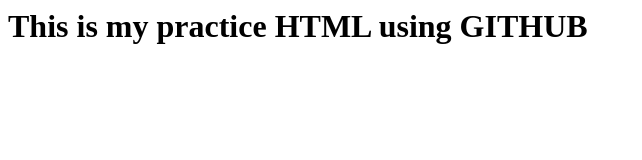
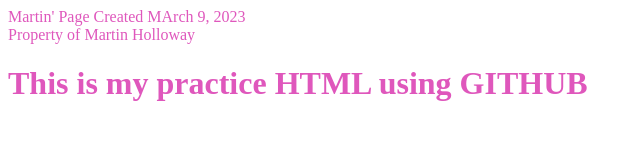
Before and after one commit to mchwccitprof/mchwccitprof.github.io, a plain HTML site: page index.html in a window 1280 px wide. Shown: the whole page, without its empty margins (0-642 px from the left). Drawn offline with Linux system fonts and the light colour scheme.

Commit message:
Update index.html

```diff
--- a/index.html
+++ b/index.html
@@ -4,9 +4,23 @@
     <title>
         NCCIA HTML Practice!
     </title>
+<style>
+    body
+    {
+      font-face: Tahoma;
+      color: #df57bc;
 
+    }
+
+ </style>
 </head>
 <body>
+    <header>
+        Martin' Page Created MArch 9, 2023
+    </header>
+    <footer>
+        Property of Martin Holloway
+    </footer>
     <h1>
         This is my practice HTML using GITHUB
     </h1>
```
